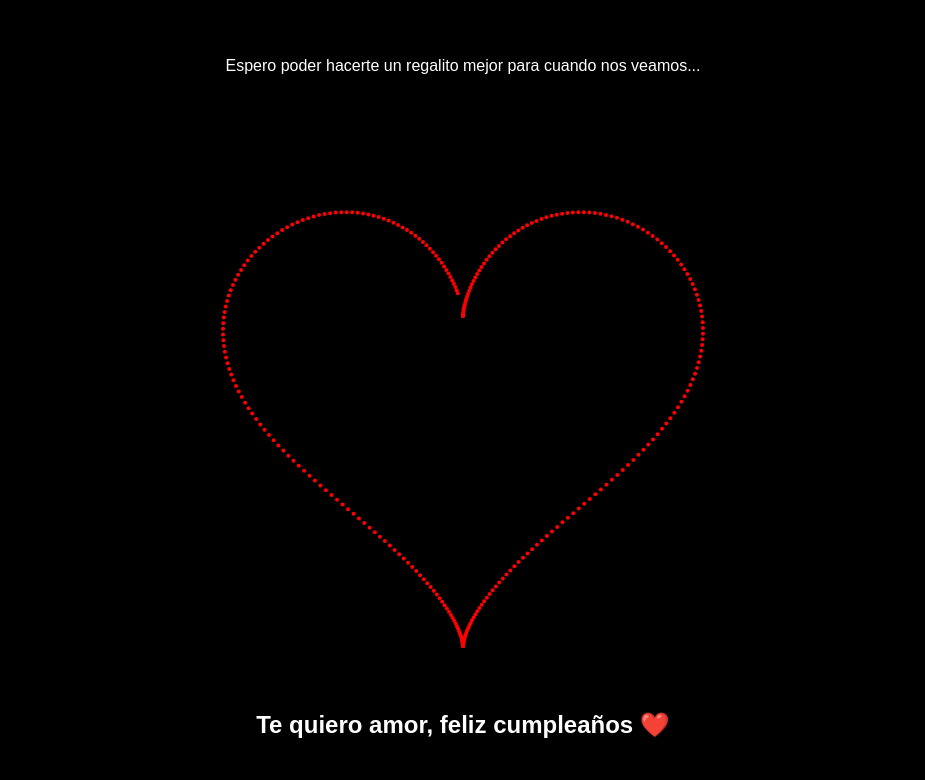
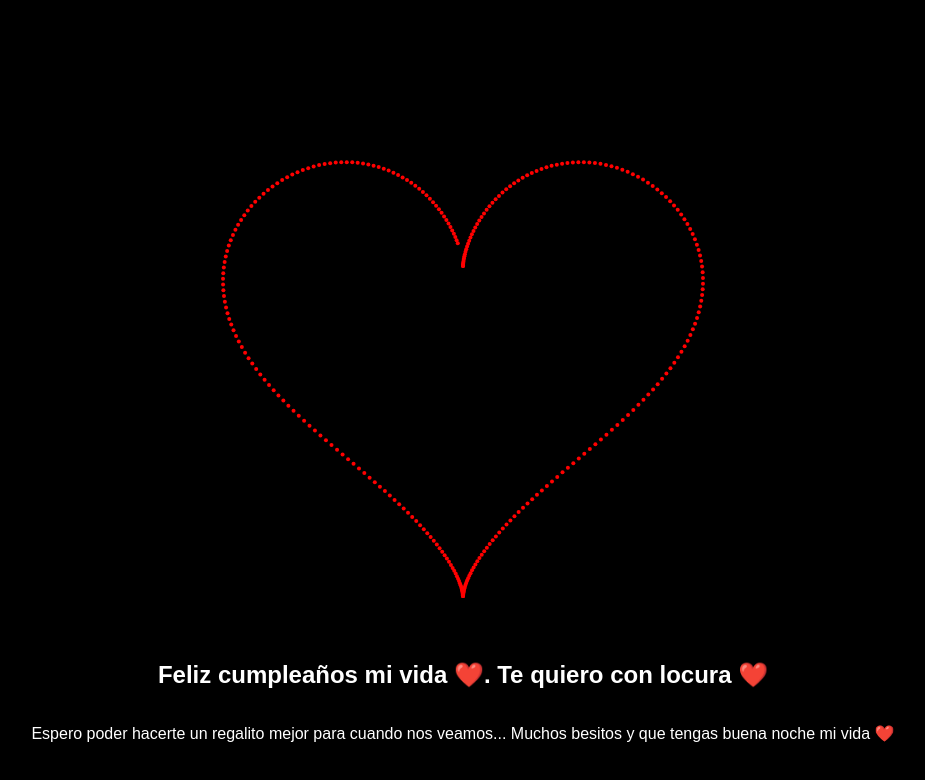
Before and after one commit to fersaezl/felicitacion, a plain HTML site: page index.html in a window 1280 px wide. Shown: the whole page, without its empty margins (177-1102 px from the left). Drawn offline with Linux system fonts and the light colour scheme.

Commit message:
Update index.html

```diff
--- a/index.html
+++ b/index.html
@@ -2,8 +2,7 @@
 <html lang="es">
 <head>
   <meta charset="UTF-8">
-  <title>Feliz cumpleaños mi vida ❤️. Te quiero con locura ❤️</title>
-  <p>Espero poder hacerte un regalito mejor para cuando nos veamos...</p>
+  <title>Feliz cumpleaños❤️</title>
   <style>
     body {
       margin: 0;
@@ -30,7 +29,8 @@
 </head>
 <body>
   <canvas id="heartCanvas" width="600" height="600"></canvas>
-  <h2>Te quiero amor, feliz cumpleaños ❤️</h2>
+  <h2>Feliz cumpleaños mi vida ❤️. Te quiero con locura ❤️</h2>
+  <p>Espero poder hacerte un regalito mejor para cuando nos veamos... Muchos besitos y que tengas buena noche mi vida ❤️</p>
 
   <script>
     const canvas = document.getElementById("heartCanvas");
```
